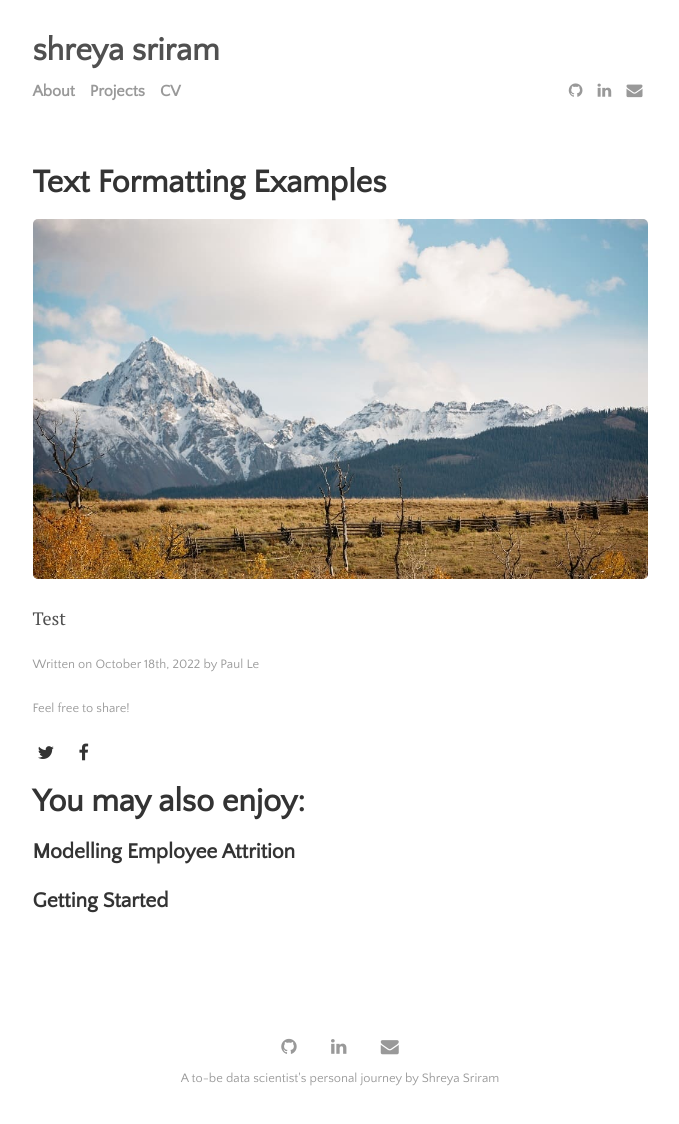
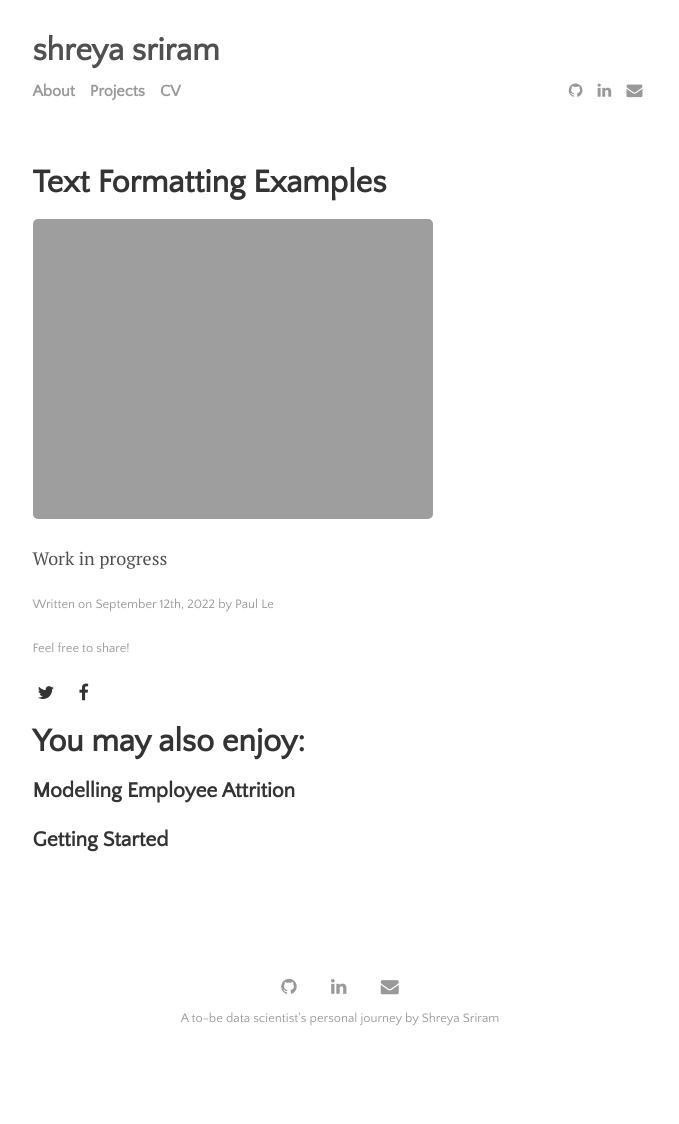
Before and after one commit to shreyasriram4/shreyasriram4.github.io, a Jekyll site: the page built from _posts/2022-09-12-groceries-app.md, in a window 1280 px wide. Shown: the whole page, without its empty margins (300-979 px from the left). Built offline with Jekyll 4.4.1, drawn with Linux system fonts in a browser that asks for light colours; after the commit the page ends 1064 px from its top, so only the background shows below that.

Commit message:
Update and rename 2022-10-18-modelling-employee-attrition.md to 2022-09-12-groceries-app.md

```diff
--- a/_posts/2022-10-18-modelling-employee-attrition.md
+++ b/_posts/2022-09-12-groceries-app.md
@@ -4,7 +4,7 @@ title: "Text Formatting Examples"
 author: "Paul Le"
 categories: journal
 tags: [documentation,sample]
-image: mountains.jpg
+image: food.png
 ---
 
-Test
+Work in progress
```
